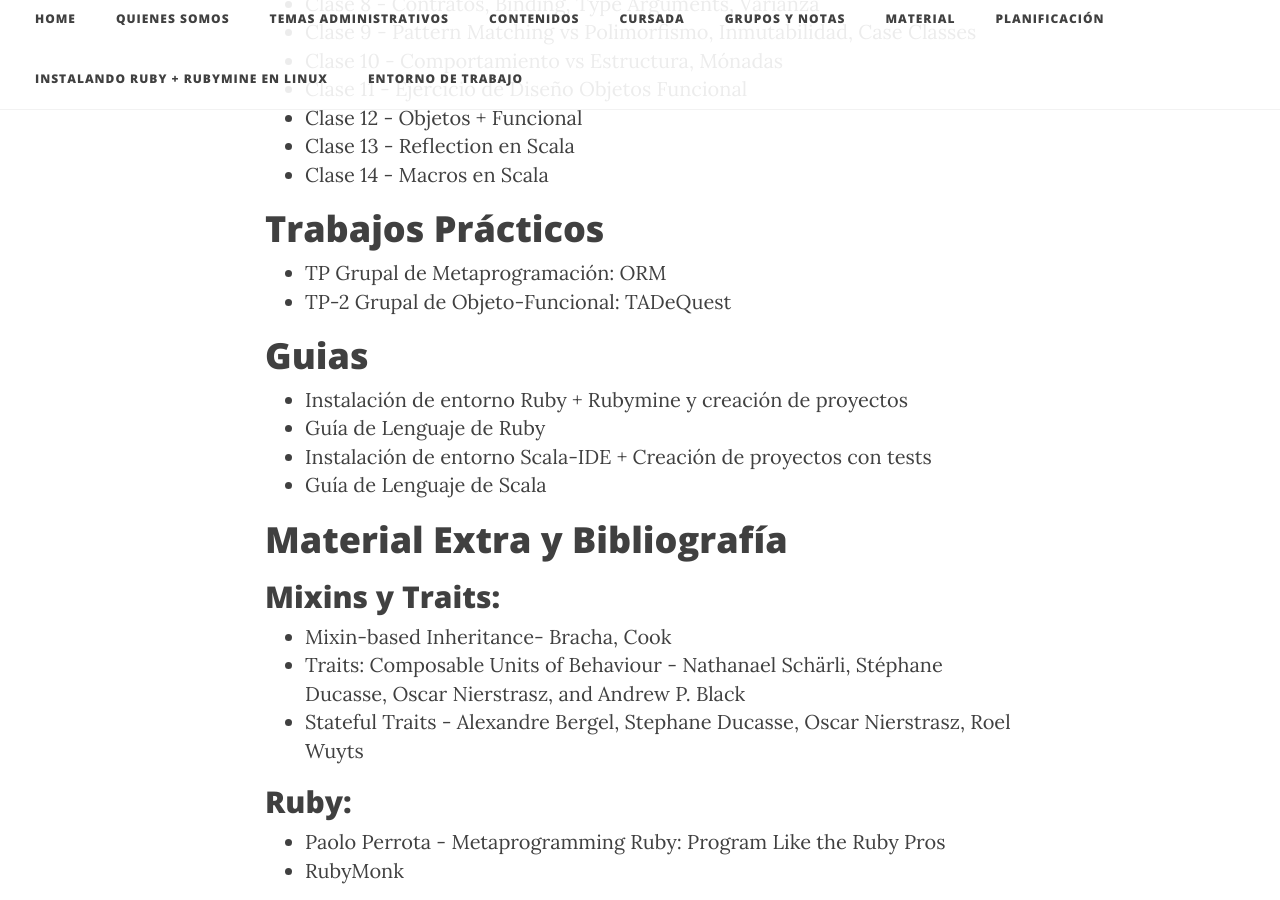
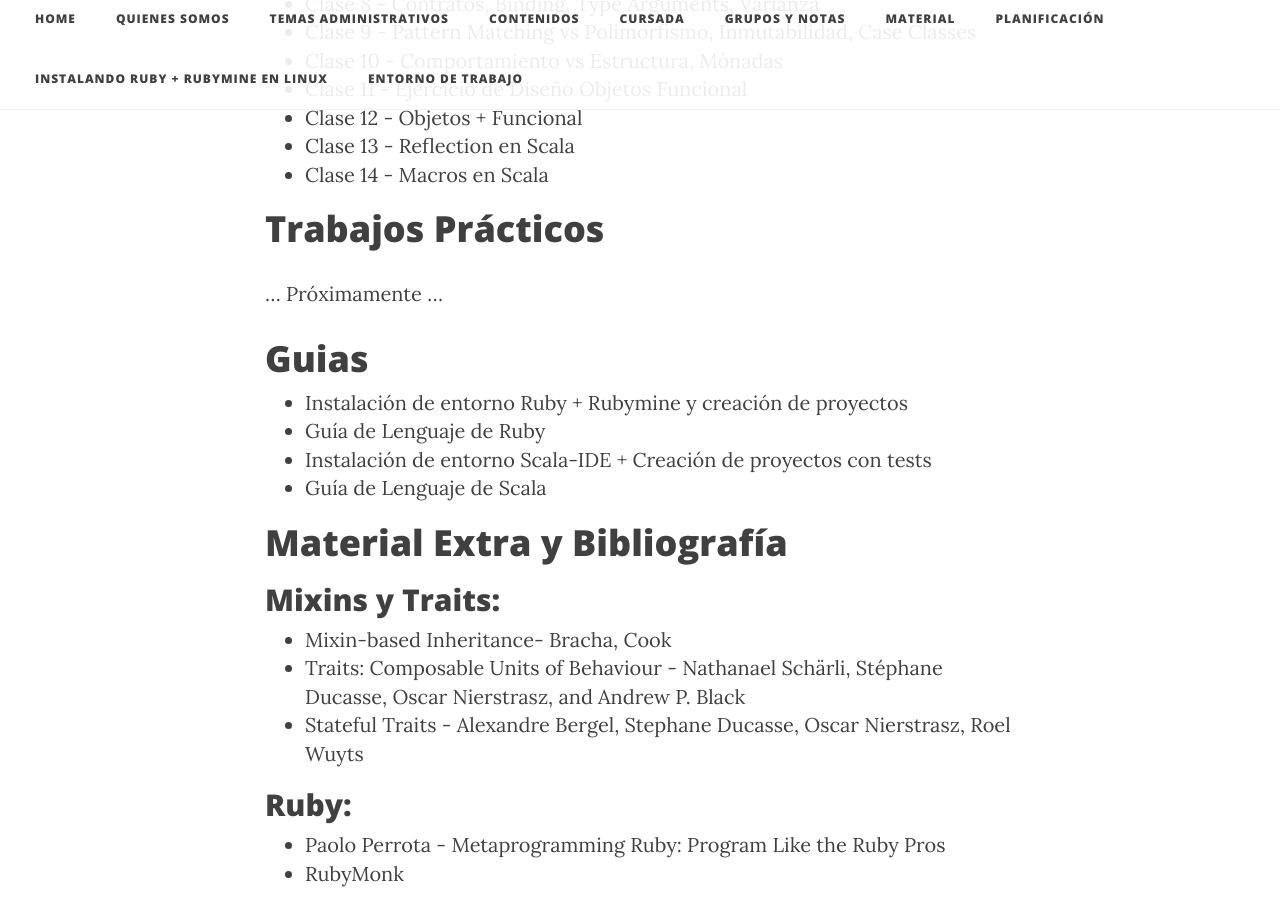
Before and after one commit to tadp-utn-frba/tadp-utn-frba.github.io, a Jekyll site: the page built from material.md, in a window 1280 px wide and 900 px high, scrolled down 752 px. Built offline with Jekyll 4.4.1, drawn with Linux system fonts in a browser that asks for light colours; nearby versions of some CDN libraries.

Commit message:
Saco los links a los TPs del 2017C2

```diff
--- a/material.md
+++ b/material.md
@@ -22,8 +22,7 @@ permalink: /material/
 * [Clase 14 - Macros en Scala](/scripts/clase_14/)
 
 # Trabajos Prácticos
-* [TP Grupal de Metaprogramación: ORM](https://docs.google.com/document/d/1vcO9zEx9IXBpozApFpZ2tBKyhY4K4jqjjP5g0fqEU84/edit?usp=sharing)
-* [TP-2 Grupal de Objeto-Funcional: TADeQuest](https://docs.google.com/document/d/1wpxR2ZcuEjowz7FbwwISGTcCfbyrbVDrZsjZlo4YeC0/edit?usp=sharing)
+... Próximamente ...
 
 # Guias
 
```
